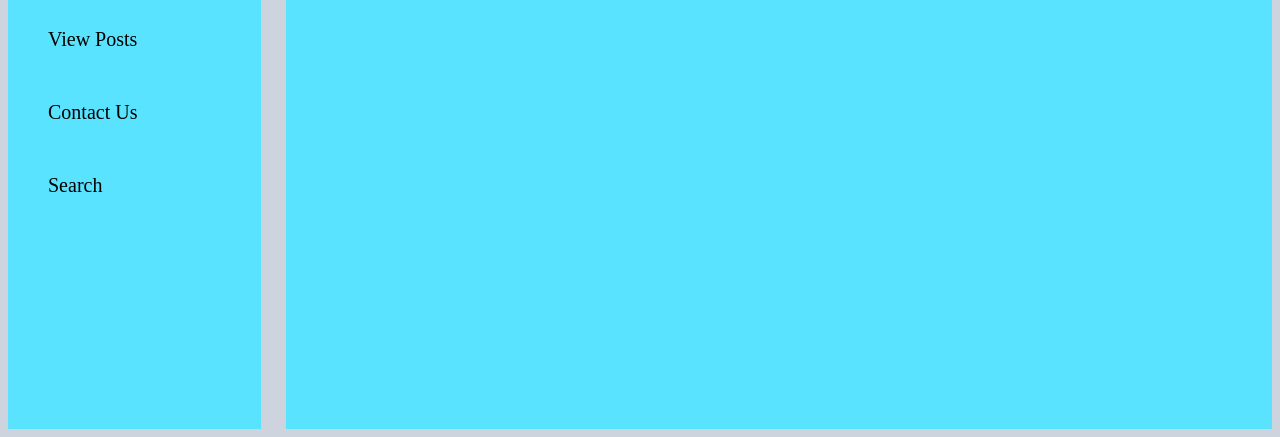
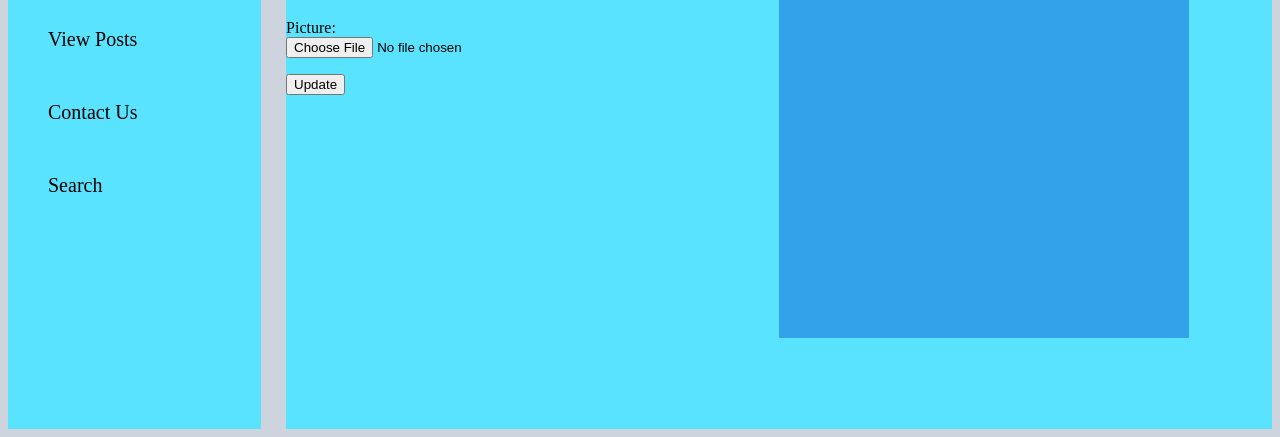
Before and after one commit to Shug1876/WAD2-team-exercise, a Django app: a page that uses templates/cycle_angelo/base.html in a window 1280 px wide. Shown: the part 389-826 px from the top of the page. Run offline with Django 3.2, Linux system fonts and the light colour scheme; the visitor is signed in with stand-in values (Sample User, id 1); data comes from the database, SQL or seed files in the repository; data that the repository does not hold is empty.

Commit message:
Updated Profile page

```diff
--- a/cycle_angelo/views.py
+++ b/cycle_angelo/views.py
@@ -15,13 +15,15 @@ def index(request):
     context_dict = {}
 
     # Get top 5 posts
-    post_list = Post.objects.order_by('-likes')[:5]
+    top_post_list = Post.objects.order_by('-likes')[:5]
+    new_post_list = Post.objects.order_by('-created_on')
 
     # Get visits
     visitor_cookie_handler(request)
     context_dict['visits'] = request.session['visits']
 
-    context_dict['posts'] = post_list
+    context_dict['new_posts'] = new_post_list
+    context_dict['top_posts'] = top_post_list
 
     return render(request, 'cycle_angelo/index.html', context=context_dict)
 
@@ -194,9 +196,12 @@ class ProfileView(View):
         except TypeError:
             return redirect(reverse('cycle_angelo:index'))
 
+        post_list = Post.objects.all()
+
         context_dict = {'user_profile': user_profile,
                         'selected_user': user,
-                        'form': form}
+                        'form': form,
+                        'posts': post_list}
 
         return render(request, 'cycle_angelo/profile.html', context_dict)
 
--- a/static/cycle_angelo_css.css
+++ b/static/cycle_angelo_css.css
@@ -1,4 +1,6 @@
-        	body{
+
+
+            body{
         		background-color: #ced4de;
         	}
 
@@ -6,22 +8,26 @@
         		display: block;
         		height: 80px;
         	}
+
             #header h1{
             	margin:  32.5%;
             	font-size: 45px;
                 display: inline;
             }
+
             #home_icon{
                 display: inline;
             	float: left;
             	width: 75px;
             	height: 75px;
             }
+
             #chainring_icon{
                 float: right;
                 width: 75px;
                 height: 75px;
             }
+
 
             #chain_line{
             	display: block;
@@ -31,15 +37,18 @@
                 background-repeat: repeat-x;
             }
 
+
             #sub_heading{
             	display: block;
             	margin: auto;
             	font-size: 20px;
             	text-align: center;
             }
+
             h2{
             	font-size: 25px;
             }
+
             #side_bar{
             	display: block;
             	float: left;
@@ -48,16 +57,19 @@
             	background-color: #59e3ff;
 
             }
+
             #side_bar ul{
                 list-style-type: none;
 
             }
+
             #side_bar ul li{
             	margin-top: 20px;
             	margin-bottom: 50px;
                 font-size: 20px;
 
             }
+
             #body_block{
             	display: block;
                 width: 78%;
@@ -71,9 +83,8 @@
             width: 50%;
             display: inline;
             float:  left;
+        }
 
-
-        }
         #posts ul {
 
             height: 60vh;
@@ -81,8 +92,25 @@
             background-color: #34a1eb ;
             width: 75%;
         }
+
         #posts ul li{
             list-style-type: none;
             font-size: 23px;
-            margin-bottom: 12px;
+            margin-bottom: 5px;
         }
+
+        #posts ul li p{
+            font-size: 17px;
+        }
+
+        #profile_picture {
+            display: inline;
+            float: right;
+            width: 50%;
+            float: left;
+        }
+
+        #profile_picture img{
+            margin-left: 10px ;
+            margin-top: 10px ;
+        }
--- a/templates/cycle_angelo/base.html
+++ b/templates/cycle_angelo/base.html
@@ -4,7 +4,7 @@
 <html>
     <head lang="en">
 
-<link rel="stylesheet" href="{% static 'cycle_angelo_css.css' %}">
+<link rel="stylesheet" type ='text/css' href="{% static 'cycle_angelo_css.css' %}">
 
         <meta charset="UTF-8" />
         <title>
@@ -44,7 +44,7 @@
         <div id="side_bar">
             <ul>
                 {% if user.is_authenticated %}
-                    <li><a>View Profile</a></li>
+                    <li class="nav-item"> <a class="nav-link" href="{% url 'cycle_angelo:profile' user.username %}">View Profile</a></li>
                     <li><a href="{% url 'cycle_angelo:add_post' %}">Create a post</a></li>
                     <li><a href="{% url 'auth_logout' %}?next={% url 'cycle_angelo:index' %}">Logout</a></li>
                 {% else %}
--- a/templates/cycle_angelo/profile.html
+++ b/templates/cycle_angelo/profile.html
@@ -4,6 +4,7 @@
 
 <html>
     <head>
+
 
         {% block title_block %}
             Profile for {{ selected_user.username }}
@@ -16,18 +17,39 @@
             {{ selected_user.username }}'s Profile
         {% endblock %}
 
+    {% block body_block %}
+    <div id ="profile_picture">
         <img src="{{ MEDIA_URL }}{{ user_profile.picture }}"
             width ="300"
             height="200"
             alt="{{ selected_user.username }}'s profile picture" />
-        <br />
-        {% if selected_user == user %}
-        <form method="post" action="." enctype="multipart/form-data">
+
+{% if selected_user == user %}
+        <form id ="profile_picture" method="post" action="." enctype="multipart/form-data">
             {% csrf_token %}
             {{ form.as_p }}
 
             <input type="submit" value="Update" />
         </form>
         {% endif %}
+
+    </div>
+    <div id="posts">
+    <h2>Your Posts:</h2>
+    <ul>
+        {% for post in posts %}
+
+        {% if post.creator == user %}
+            <li>
+            <a href="{% url 'cycle_angelo:show_post' post.slug %}">{{ post.title }}</a>
+            <br />
+            <p>{{ post.content }}</p>
+            </li>
+        {% endif %}
+        {% endfor %}
+    </ul>
+</div>
+
+    {% endblock %}
     </body>
 </html>
```
Also changed, not shown: templates/cycle_angelo/index.html (+8 -4 lines), 1 other file.
